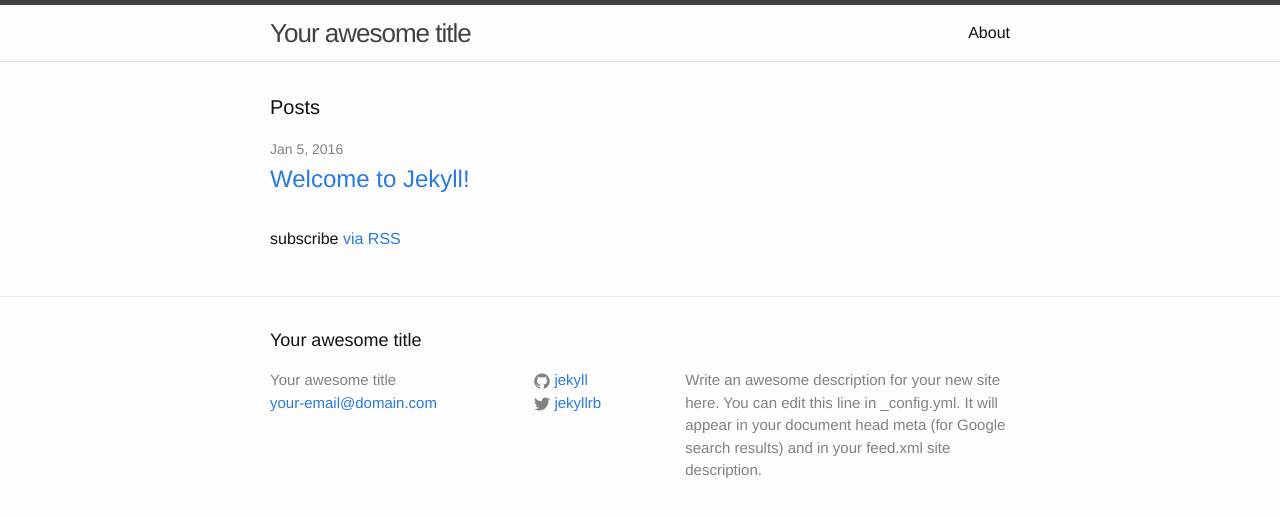
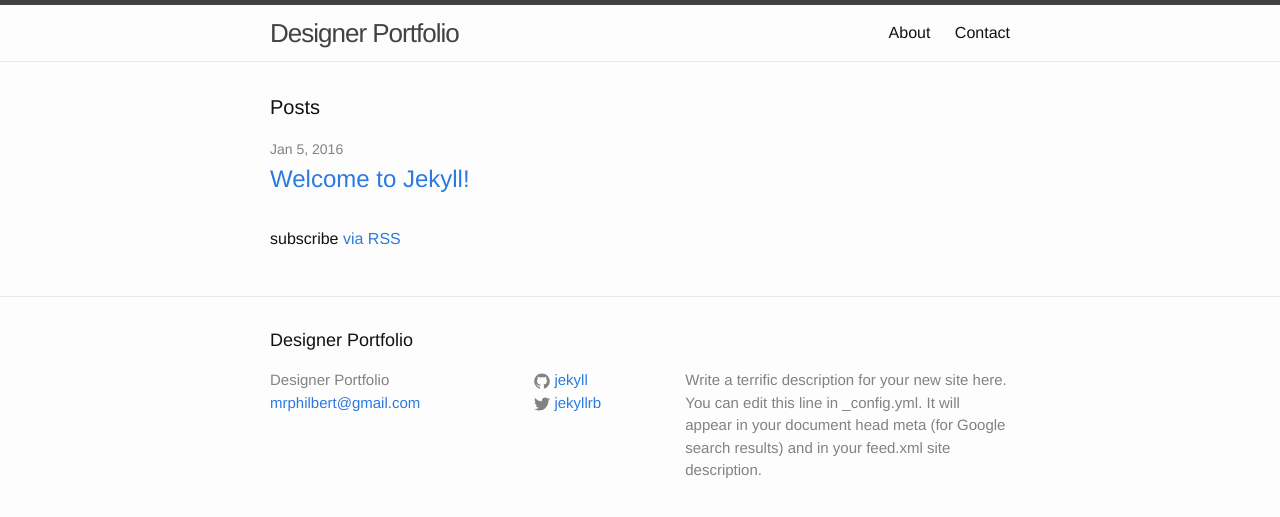
Before and after one commit to MrPhilbert/designer-portfolio, a Jekyll site: the page built from index.html, in a window 1280 px wide. Shown: the top 517 px of the page. Built offline with Jekyll 4.4.1, drawn with Linux system fonts in a browser that asks for light colours.

Commit message:
added contact page

```diff
--- a/_config.yml
+++ b/_config.yml
@@ -6,10 +6,10 @@
 # 'jekyll serve'. If you change this file, please restart the server process.
 
 # Site settings
-title: Your awesome title
-email: your-email@domain.com
+title: Designer Portfolio
+email: mrphilbert@gmail.com
 description: > # this means to ignore newlines until "baseurl:"
-  Write an awesome description for your new site here. You can edit this
+  Write a terrific description for your new site here. You can edit this
   line in _config.yml. It will appear in your document head meta (for
   Google search results) and in your feed.xml site description.
 baseurl: "" # the subpath of your site, e.g. /blog
```
Also changed, not shown: contact.md (added, +9 -0 lines).
